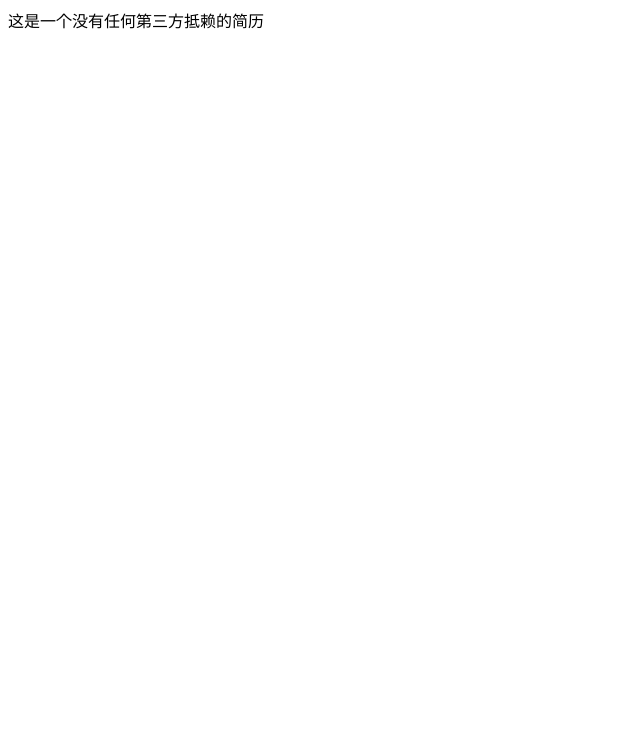
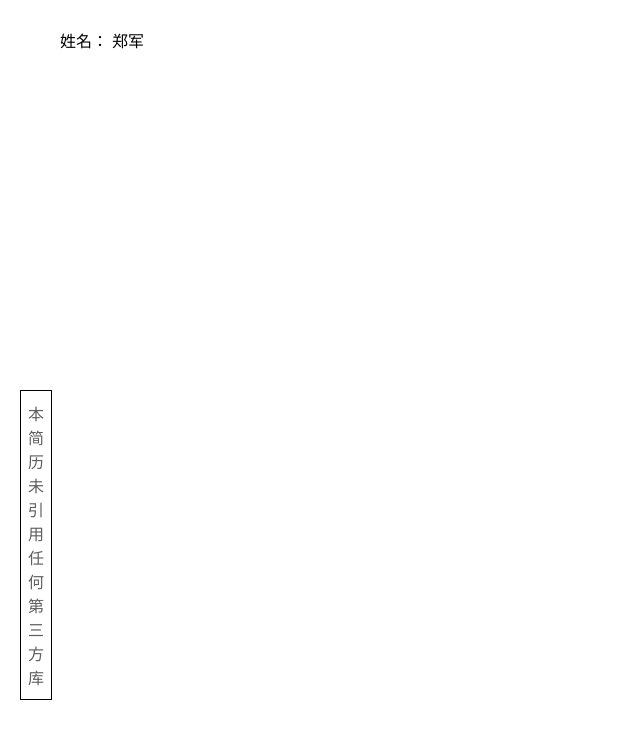
Before and after one commit to zhengjunup/zhengjunup.github.io, a plain HTML site: page resume/index.html in a window 1280 px wide. Shown: the whole page, without its empty margins (0-640 px from the left). Drawn offline with Linux system fonts and the light colour scheme.

Commit message:
feat: dev resume

```diff
--- a/resume/index.html
+++ b/resume/index.html
@@ -7,6 +7,43 @@
     <title>郑军-web前端-简历</title>
   </head>
   <body>
-    这是一个没有任何第三方抵赖的简历
+    <div class="container">
+      <div class="header">
+        <div class="left">
+          <div class="item">
+            <span>姓名：</span>
+            <span>郑军</span>
+          </div>
+        </div>
+        <div class="right"></div>
+      </div>
+    </div>
+    <div class="tech-desc-wrap">本简历未引用任何第三方库</div>
   </body>
+  <script>
+    const reg = /^((?!.*}).*)|([0-9]|[a-z]|[A-Z])+(\.([0-9]|[a-z]|[A-Z]))+$/;
+  </script>
+  <style>
+    .container {
+      width: 1200px;
+      margin: 0 auto;
+    }
+    .container .header {
+      height: 160px;
+      padding: 20px;
+      font-size: 16px;
+    }
+    .tech-desc-wrap {
+      width: 30px;
+      position: fixed;
+      left: 20px;
+      bottom: 100px;
+      color: #5e5e5e;
+      display: flex;
+      justify-content: center;
+      border: #000000 1px solid;
+      text-align: center;
+      padding: 10px 0;
+    }
+  </style>
 </html>
```
